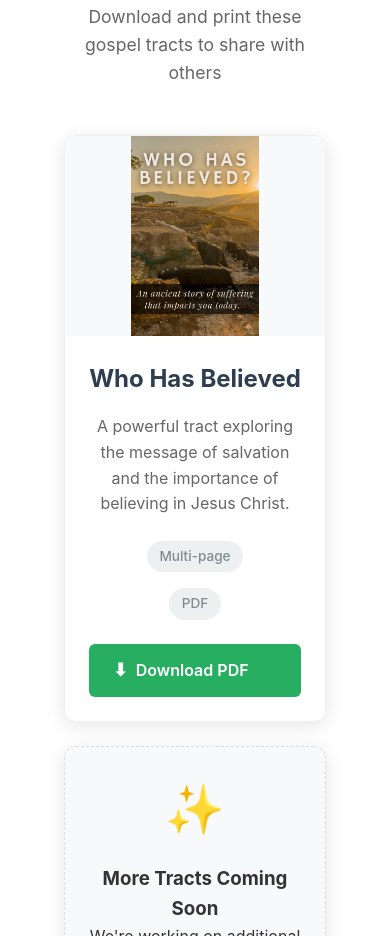
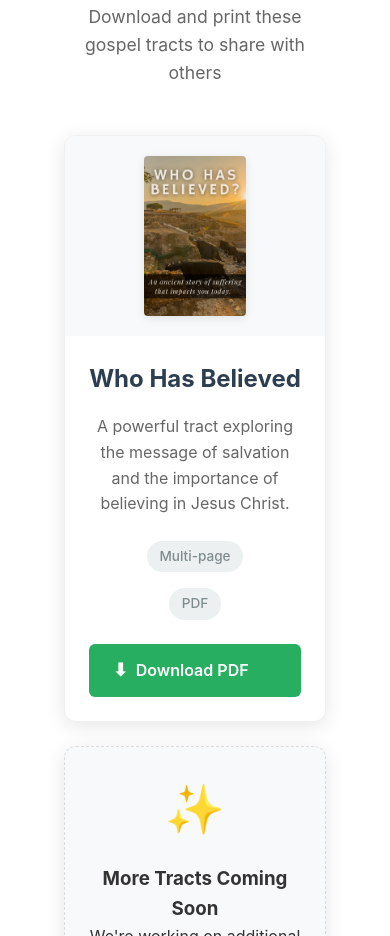
Before and after one commit to justinrea/nonametracts, a plain HTML site: page index.html in a window 390 px wide. Shown: the part 1411-2347 px from the top of the page. Drawn offline with Linux system fonts and the light colour scheme.

Commit message:
Fix tract preview image sizing and centering
- Added padding to preview container for proper spacing
- Set max-width/height to calc(100% - 20px) to account for padding
- Image now properly centered with flexbox
- Added subtle shadow and border radius for professional look
- Fixed rendering issues on both desktop and mobile

```diff
--- a/styles.css
+++ b/styles.css
@@ -198,17 +198,19 @@ main {
     align-items: center;
     justify-content: center;
     border-radius: 12px 12px 0 0;
+    padding: 10px;
 }
 
 .tract-preview img {
-    max-width: 100%;
-    max-height: 100%;
+    max-width: calc(100% - 20px);
+    max-height: calc(100% - 20px);
     width: auto;
     height: auto;
     object-fit: contain;
-    object-position: center;
     transition: transform 0.3s ease;
     background: white;
+    box-shadow: 0 2px 8px rgba(0,0,0,0.1);
+    border-radius: 4px;
 }
 
 .tract-card:hover .tract-preview img {
```
